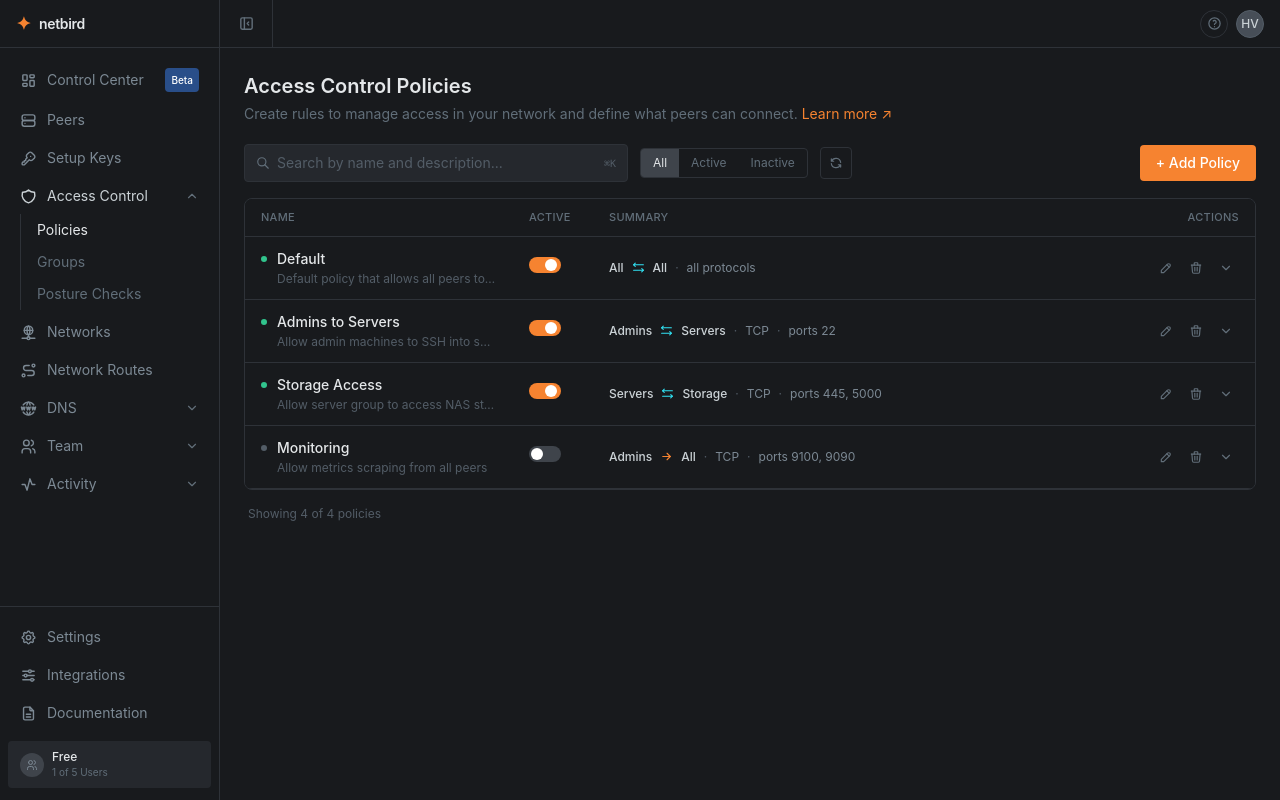
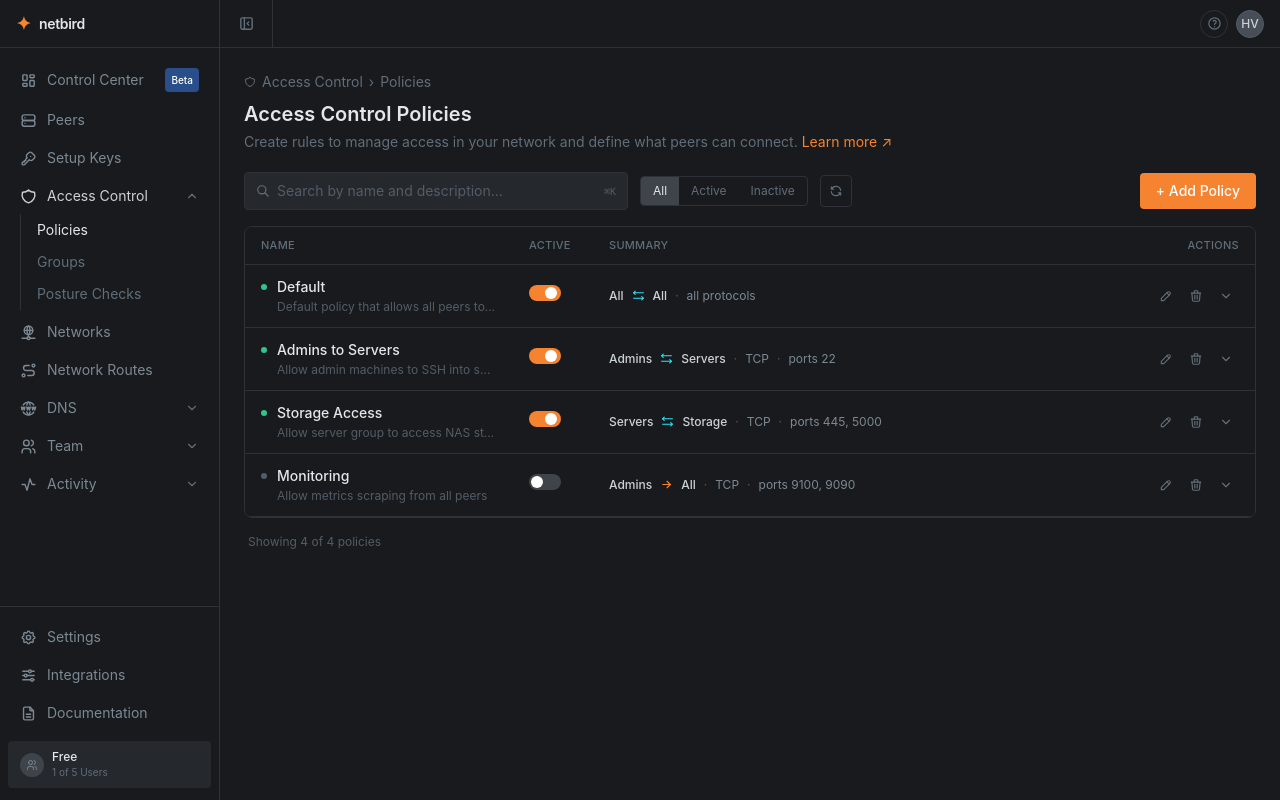
Before and after one commit to heliavz/netbird-dashboard, a React (Vite) app: page /access-control/policies in a window 1280 px wide. Built offline with nearby package versions, Linux system fonts and the light colour scheme.

Commit message:
consistent breadcrumb navigation across all pages

```diff
--- a/src/pages/GroupsPage.tsx
+++ b/src/pages/GroupsPage.tsx
@@ -1,9 +1,16 @@
 import GroupsTable from "@/components/access-control/GroupsTable";
+import { IconShield } from "@tabler/icons-react";
 
 export default function GroupsPage() {
   return (
     <div>
       <div className="mb-5">
+        <p className="text-nb-gray-500 text-sm mb-2 flex items-center gap-1.5">
+          <IconShield size={12} />
+          <span>Access Control</span>
+          <span>›</span>
+          <span>Groups</span>
+        </p>
         <h1 className="text-nb-gray-100 text-xl font-semibold mb-1">Groups</h1>
         <p className="text-nb-gray-500 text-sm">
           Overview of all groups in your organization. Groups are used to
--- a/src/pages/PeersPage.tsx
+++ b/src/pages/PeersPage.tsx
@@ -1,11 +1,16 @@
 import PeersHealthBar from "@/components/peers/PeersHealthBar";
 import PeersTable from "@/components/peers/PeersTable";
+import { IconServer } from "@tabler/icons-react";
 
 export default function PeersPage() {
   return (
     <div>
       {/* Page header */}
       <div className="mb-5">
+        <p className="text-nb-gray-500 text-xs mb-2 flex items-center gap-1.5">
+          <IconServer size={12} />
+          <span>Peers</span>
+        </p>
         <h1 className="text-nb-gray-100 text-xl font-semibold mb-1">Peers</h1>
         <p className="text-nb-gray-500 text-sm">
           A list of all machines and devices connected to your private network.{" "}
--- a/src/pages/PoliciesPage.tsx
+++ b/src/pages/PoliciesPage.tsx
@@ -1,9 +1,16 @@
 import PoliciesTable from "@/components/access-control/PoliciesTable";
+import { IconShield } from "@tabler/icons-react";
 
 export default function PoliciesPage() {
   return (
     <div>
       <div className="mb-5">
+        <p className="text-nb-gray-500 text-sm mb-2 flex items-center gap-1.5">
+          <IconShield size={12} />
+          <span>Access Control</span>
+          <span>›</span>
+          <span>Policies</span>
+        </p>
         <h1 className="text-nb-gray-100 text-xl font-semibold mb-1">
           Access Control Policies
         </h1>
```
